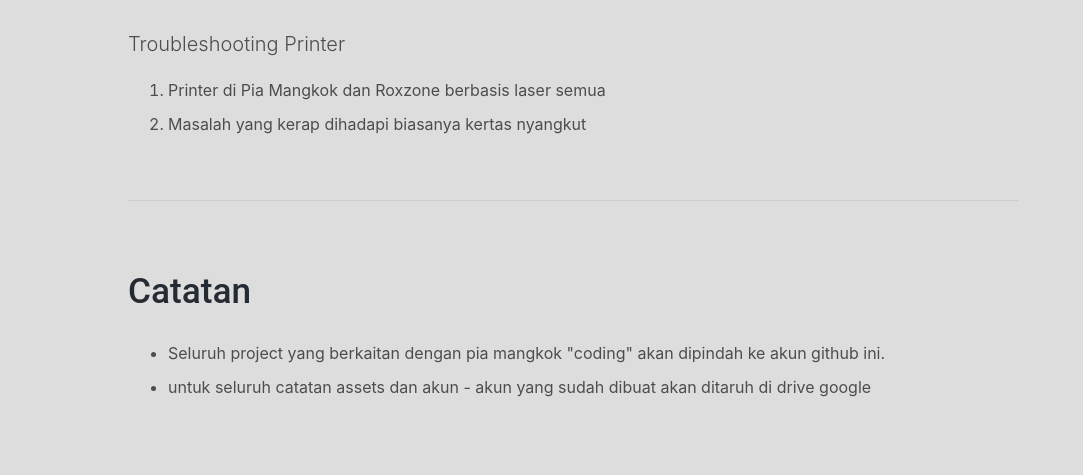
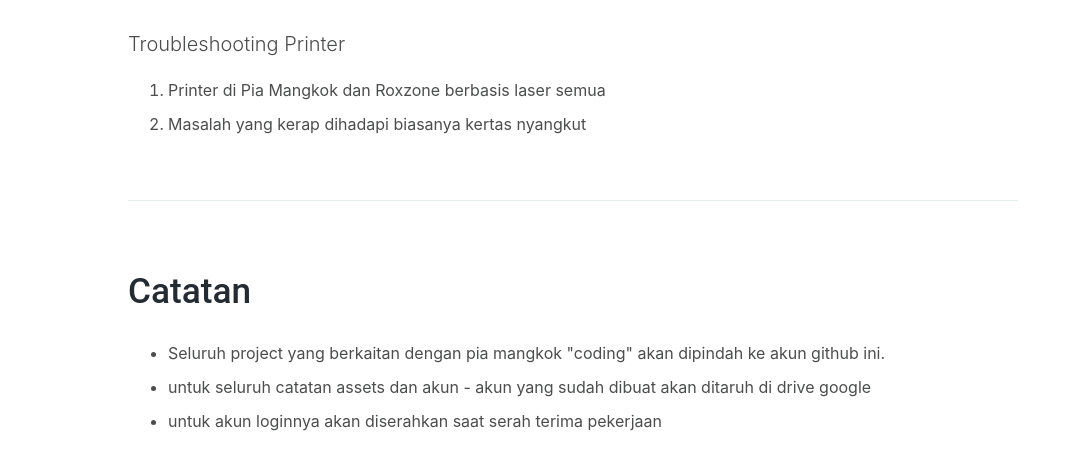
Before and after one commit to piata05/piata05, a plain HTML site: page index.html in a window 1280 px wide. Shown: the part 9719-10194 px from the top of the page, without its empty margins (197-1280 px from the left). Drawn offline with Linux system fonts and the light colour scheme.

Commit message:
first commit

```diff
--- a/index.html
+++ b/index.html
@@ -83,7 +83,6 @@
             <li class="social-icons-facebook"><a data-toggle="tooltip" href="#" target="_blank" title="" data-original-title="Facebook"><i class="fab fa-facebook-f"></i></a></li>
             <li class="social-icons-dribbble"><a data-toggle="tooltip" href="#" target="_blank" title="" data-original-title="Dribbble"><i class="fab fa-dribbble"></i></a></li>
           </ul>
-        </div>
       </div>
     </nav>
     <!-- Navbar End -->
@@ -490,6 +489,7 @@
       <ul>
         <li>Seluruh project yang berkaitan dengan pia mangkok "coding" akan dipindah ke akun github ini.</li>
         <li>untuk seluruh catatan assets dan akun - akun yang sudah dibuat akan ditaruh di drive google</li>
+        <li>untuk akun loginnya akan diserahkan saat serah terima pekerjaan</li>
       </ul>
     </section>
     </div>
```
